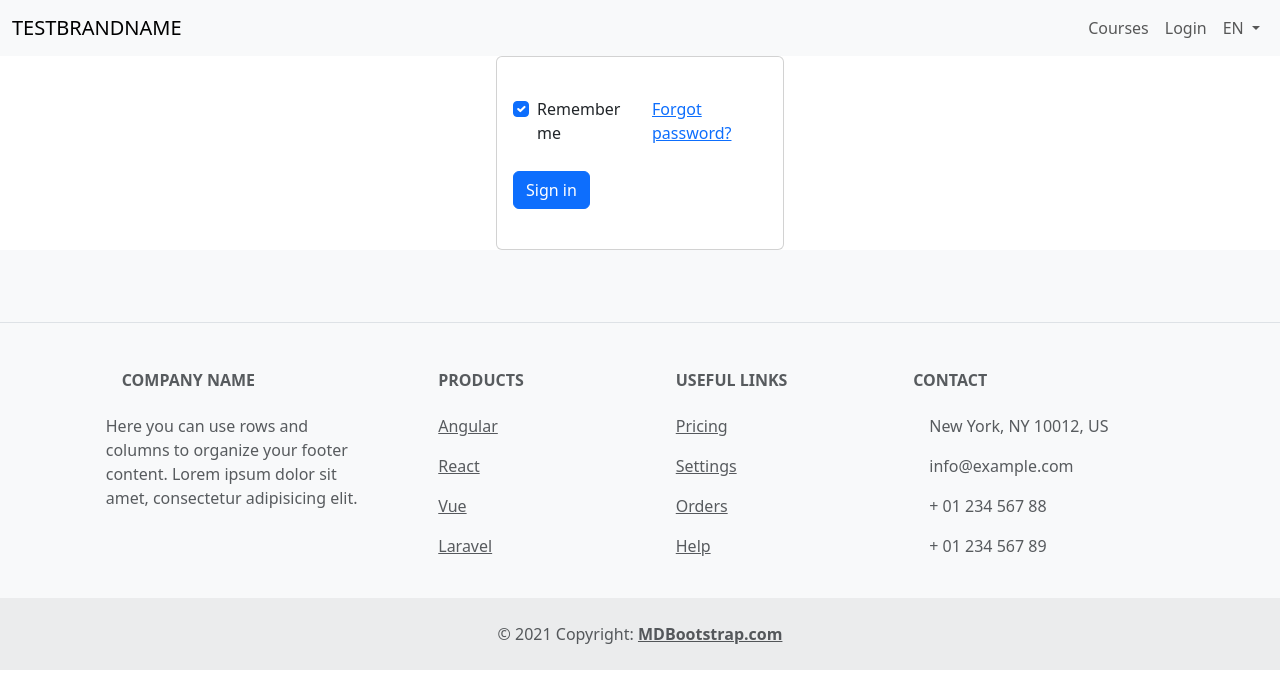
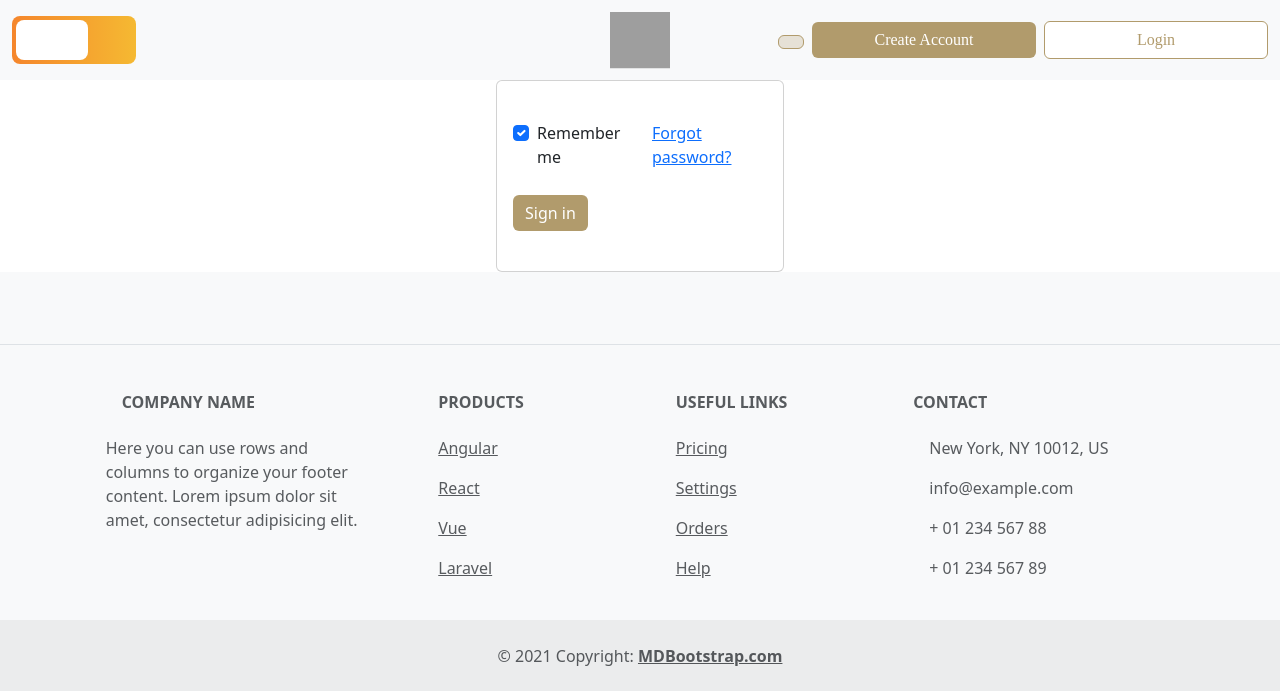
Before and after one commit to BetterCallGuts/edu-platform, a Django app: page /en/forgot_password/ in a window 1280 px wide. Shown: the top 691 px of the page. Run offline with Django 5.2, Linux system fonts and the light colour scheme; some libraries are stand-ins or nearby versions; some web fonts are replaced; grey boxes are pictures that could not be loaded.

Commit message:
Working on landing from UIUX

```diff
--- a/main/settings.py
+++ b/main/settings.py
@@ -146,9 +146,9 @@ AUTH_PASSWORD_VALIDATORS = [
     },
 ]
 MESSAGE_TAGS = {
-    messages.DEBUG: 'secondary',     # Bootstrap 5 has 'alert-secondary'
+    messages.DEBUG: 'secondary',
     messages.INFO: 'info',
     messages.SUCCESS: 'success',
     messages.WARNING: 'warning',
-    messages.ERROR: 'danger',        # <- Important! Bootstrap uses 'danger', not 'error'
+    messages.ERROR: 'danger',
 }
--- a/templates/components/base_header.html
+++ b/templates/components/base_header.html
@@ -1,10 +1,65 @@
 {% load static %}
 <link rel="shortcut icon" href="{% static 'icons/favicon.ico' %}" type="image/x-icon">
+<link href="{% static 'css/coreui.min.css' %}" rel="stylesheet" >
 <link href="{% static 'css/bootstrap.css' %}" rel="stylesheet" >
-<link href="{% static 'css/coreui.min.css' %}" rel="stylesheet" >
+<link href="{% static 'css/bootstrap_icons.css' %}" rel="stylesheet" >
 <style>
 
 html, body {
     overflow-x: hidden;
 }
+
+.btn-primary {
+    background-color: #B19B6C;
+    color : white;
+    outline: none;
+    border: none;
+    transition: all 0.4s ease-in-out;
+}
+
+.btn-primary:hover {
+    background-color: white;
+    color : #B19B6C;
+    border: #B19B6C 1px solid;
+}
+
+.btn-secondary {
+    background-color: white;
+    color : #B19B6C;
+    outline: none;
+    border: #B19B6C 1px solid;
+    transition: all 0.4s ease-in-out;
+}
+
+.btn-secondary:hover {
+    background-color: #B19B6C;
+    color : white;
+    border: none;
+}
+
 </style>
+
+
+<!-- FONTS -->
+<style>
+    @font-face {
+        font-family: 'Aref_Ruqaa_regular';
+        src: url( '{% static "fonts/ArefRuqaa-Regular.ttf" %}' ) format('truetype');
+        font-style: normal;
+        font-weight: normal;
+    }
+    @font-face {
+        font-family: 'Aref_Ruqaa_bold';
+        src: url( '{% static "fonts/ArefRuqaa-Bold.ttf" %}' ) format('truetype');
+        font-style: bold;
+        font-weight: bold;
+    }
+
+    @font-face {
+        font-family: 'PlayPenSans';
+        src: url( '{% static "fonts/PlaypenSansArabic-Regular.ttf" %}' ) format('truetype');
+        font-style: normal;
+        font-weight: normal;
+    }
+
+</style>
--- a/templates/components/navbar.html
+++ b/templates/components/navbar.html
@@ -1,64 +1,153 @@
 {% load i18n %}
 
 
-<nav class="navbar navbar-expand-lg bg-body-tertiary">
-<div class="container-fluid d-flex align-items-center justify-content-between">
-    <a class="navbar-brand me-3" href="{% url 'website:landing' %}">{{website}}</a>
+<style>
+
+  nav.navbar{
+
+    padding: 0;
+    height:80px;
+    z-index:10;
+  }
 
 
-    <button class="navbar-toggler" type="button" data-bs-toggle="collapse" data-bs-target="#navbarSupportedContent" aria-controls="navbarSupportedContent" aria-expanded="false" aria-label="Toggle navigation">
+  .dropdown-toggle.lang::after{
+    display: none;
+    margin: 0;
+    content: none;
+    border: none;
+    vertical-align: none  ;
+
+}
+
+
+  .dropdown-toggle.lang{
+
+    background-color: #b19b6c40;
+  }
+@media (min-width: 992px) {
+  .myc_r_nav {
+    flex-grow: 0 !important;
+    flex-basis: auto !important;
+    width: auto !important;  /* let it shrink/grow based on content */
+  }
+}
+
+  nav.navbar div a img {
+    width: 57px;
+    height: 60px;
+    border-radius: 0;
+  }
+  nav a {
+    text-wrap: nowrap;
+  }
+
+  .theme-toggle {
+  width: 124px;
+  height: 48px;
+  border-radius: 8px;
+  background: linear-gradient(90deg, #f5862c, #f5b932);
+  display: flex;
+  align-items: center;
+  padding: 4px;
+  cursor: pointer;
+  position: relative;
+  transition: background 0.3s ease;
+}
+
+.theme-toggle .theme-icon {
+  background: white;
+  border-radius: 8px;
+  width:72px;
+  height: 40px;
+  display: flex;
+  align-items: center;
+  justify-content: center;
+  transition: transform 0.3s ease;
+  color: #f5862c;
+  font-size: 16px;
+}
+
+.theme-toggle.dark {
+  background: linear-gradient(90deg, #2b2b2b, #555);
+}
+
+.theme-toggle.dark .theme-icon {
+  transform: translateX(35px); /* slide to the right */
+  color: rgb(26, 15, 104);
+}
+nav a.btn{
+  font-family: 'PlayPenSans';
+  width:224px;
+  height:48;
+
+  font-size: 16px;
+}
+
+
+
+{% comment %} CHAT GPT STUFF {% endcomment %}
+
+/* Custom collapse breakpoint at 1150px */
+@media (max-width: 1150px) {
+  nav a.btn{
+    width:180px;
+  }
+
+
+}
+
+@media (max-width: 991px) {
+  nav a.btn{
+    width:224px;
+  }
+
+
+}
+
+
+</style>
+
+<nav class="navbar navbar-expand-lg bg-body-tertiary position-relative">
+  <div class="container-fluid">
+
+    <!-- LEFT -->
+    <div class="d-flex align-items-center order-1">
+      <div class="theme-toggle" id="themeToggle">
+        <div class="theme-icon">
+          <i class="bi bi-brightness-high"></i>
+        </div>
+      </div>
+    </div>
+
+    <!-- DESKTOP CENTERED LOGO (absolute, only visible lg+) -->
+    <div class="d-none d-lg-block position-absolute top-50 start-50 translate-middle">
+      <a href="{% url 'website:landing' %}">
+        <img src="{{ logo }}" alt="logo" style="width:60px;height:57px;">
+      </a>
+    </div>
+
+    <!-- RIGHT: Toggler & Menu -->
+    <div class="d-flex align-items-center order-3 ms-auto">
+      <!-- Navbar toggler (only small screens) -->
+      <button class="navbar-toggler" type="button" data-bs-toggle="collapse"
+              data-bs-target="#navbarMenu" aria-controls="navbarMenu"
+              aria-expanded="false" aria-label="Toggle navigation">
         <span class="navbar-toggler-icon"></span>
       </button>
+    </div>
 
-    <div class="collapse navbar-collapse" id="navbarSupportedContent">
-      <ul class="navbar-nav ms-auto mb-2 mb-lg-0">
-
-        {% comment %} <li class="nav-item dropdown">
-          <a class="nav-link dropdown-toggle" href="#" role="button" data-bs-toggle="dropdown" aria-expanded="false">
-            Courses
-          </a>
-          <ul class="dropdown-menu">
-
-            <li><a class="dropdown-item" href="#">Action</a></li>
-            <li><a class="dropdown-item" href="#">Another action</a></li>
-            <li><hr class="dropdown-divider"></li>
-            <li><a class="dropdown-item" href="#">Something else here</a></li>
-          </ul>
-        </li>
-         {% endcomment %}
-         {% comment %} <li class="nav-item ">
-          <a class="nav-link " href="#">Signup</a>
-          </li> {% endcomment %}
-          <li class="nav-item ">
-            <a class="nav-link {{header_courses}}" href="{% url 'course:levels' %}">Courses</a>
-          </li>
-
-
-          {% if user.is_authenticated %}
-              <li class="nav-item ">
-                  <form method="post" action="{% url 'website:logout' %}">
-
-                    {% csrf_token %}
-                    <input
-                      class="nav-link "
-                      type='submit' value="logout"
-                     />
-                  </form>
-              </li>
-
-          {% else %}
-              <li class="nav-item ">
-                <a class="nav-link {{header_login}} " href="{% url 'website:login' %}">Login</a>
-              </li>
-          {% endif %}
-
+    <!-- Collapsible menu -->
+    <div class="collapse navbar-collapse order-4 order-lg-2 justify-content-end" id="navbarMenu">
+      <ul class="navbar-nav d-flex align-items-lg-center gap-2">
+        <!-- Language dropdown -->
         <li class="nav-item dropdown">
+          <button class="btn btn-secondary dropdown-toggle lang" type="button"
+                  id="langDropdown" data-bs-toggle="dropdown" aria-expanded="false">
+            <i class="bi bi-globe"></i>
+          </button>
+          <ul class="dropdown-menu dropdown-menu-lg-end" aria-labelledby="langDropdown">
             {% get_current_language as CURRENT %}
-                  <a class="nav-link dropdown-toggle" href="#" id="langDropdown" role="button" data-bs-toggle="dropdown"
-                    aria-expanded="false">
-                    {{ CURRENT|upper }}
-                  </a>
-                  <ul class="dropdown-menu dropdown-menu-end" aria-labelledby="langDropdown">
             {% get_available_languages as LANGS %}
             {% for code, name in LANGS %}
               <li>
@@ -67,8 +156,8 @@
                   <input type="hidden" name="language" value="{{ code }}">
                   <input type="hidden" name="next" value="{{ request.get_full_path }}">
                 </form>
-                      <a class="dropdown-item {% if code == CURRENT %}active{% endif %}" href="#"
-                        onclick="document.getElementById('lang-{{ code }}').submit(); return false;">
+                <a class="dropdown-item {% if code == CURRENT %}active{% endif %}"
+                   href="#" onclick="document.getElementById('lang-{{ code }}').submit(); return false;">
                   {{ name }}
                 </a>
               </li>
@@ -76,10 +165,59 @@
           </ul>
         </li>
 
+        {% if user.is_authenticated %}
+          <li class="nav-item">
+            <form method="post" action="{% url 'website:logout' %}">
+              {% csrf_token %}
+              <button type="submit" class="btn btn-outline-secondary">
+                {% trans "Logout" %}
+              </button>
+            </form>
+          </li>
+        {% else %}
+          <li class="nav-item">
+            <a href="{% url 'website:signup' %}" class="btn btn-primary">
+              {% trans "Create Account" %}
+            </a>
+          </li>
+          <li class="nav-item">
+            <a href="{% url 'website:login' %}" class="btn btn-secondary">
+              {% trans "Login" %}
+            </a>
+          </li>
+        {% endif %}
+      </ul>
+    </div>
 
-
-      </ul>
+    <!-- MOBILE LOGO (inline, only visible on small screens) -->
+    <div class="d-flex d-lg-none flex-grow-1 justify-content-center order-2">
+      <a href="{% url 'website:landing' %}">
+        <img src="{{ logo }}" alt="logo" style="width:60px;height:57px;">
+      </a>
+    </div>
 
   </div>
-  </div>
 </nav>
+
+<script>
+  document.addEventListener("DOMContentLoaded", function () {
+    const toggle = document.getElementById("themeToggle");
+    const icon = toggle.querySelector(".theme-icon i");
+
+    toggle.addEventListener("click", function () {
+      toggle.classList.toggle("dark");
+
+      if (toggle.classList.contains("dark")) {
+        icon.classList.remove("bi-brightness-high");
+        icon.classList.add("bi-moon");
+        // OPTIONAL: add your dark mode logic here
+        document.body.classList.add("dark-mode");
+      } else {
+        icon.classList.remove("bi-moon");
+        icon.classList.add("bi-brightness-high");
+        // OPTIONAL: remove dark mode logic
+        document.body.classList.remove("dark-mode");
+      }
+    });
+  });
+</script>
--- a/users/admin.py
+++ b/users/admin.py
@@ -37,6 +37,7 @@ class UserAdmin(BaseUserAdmin):
         qs = super().get_queryset(request)
         if request.user.is_superuser or request.user.role == 'admin':
             return qs
+
         elif request.user.role == 'teacher':
             return qs.filter(teacher=request.user)
         return qs.none()
--- a/website/context_processors.py
+++ b/website/context_processors.py
@@ -1,4 +1,13 @@
+# IMporetr static
+from django.conf import settings
+from django.templatetags.static import static
+
+
+
+
 def global_variable(request):
+
     return {
-        'website': 'TESTBRANDNAME'
+        'website': 'TESTBRANDNAME',
+        'logo': static('mat/logo.svg'),
     }
--- a/website/urls.py
+++ b/website/urls.py
@@ -1,11 +1,12 @@
 from django.urls import path, include
-from .views import landing, CustomLoginView,ForgotPasswordView, CustomLogoutView
+from .views import landing, CustomLoginView,ForgotPasswordView, CustomLogoutView, CustomSignupView
 
 app_name  = "website"
 
 urlpatterns = [
 
   path('',                 landing,                                     name='landing'),
+  path('signup/',           CustomSignupView.as_view(), name='signup'),
   path('login/',  CustomLoginView.as_view(),                            name='login'   ),
   path('logout/', CustomLogoutView.as_view(),                                 name='logout'  ),
   path('forgot_password/', ForgotPasswordView.as_view(),                name='forgot_password'  ),
--- a/website/views.py
+++ b/website/views.py
@@ -1,23 +1,27 @@
 from django.shortcuts import render
 from django.contrib import messages
 from course.models  import Course, CourseLevel
-from django.contrib.auth.views import LoginView
-from django.views.generic import TemplateView
-from django.contrib.auth import login as auth_login
-from django.utils.translation import gettext_lazy as _
-from django.contrib.auth.views import  LogoutView
+# from django.contrib.auth.views import
+from django.views.generic      import TemplateView
+from django.contrib.auth       import login as auth_login
+from django.utils.translation  import gettext_lazy as _
+from django.contrib.auth.views import  LogoutView, LoginView
+from django.contrib.auth.forms import UserCreationForm
+from django.views.generic.edit import CreateView
+from django.contrib.auth       import get_user_model
+from django.urls               import reverse_lazy
+
+User = get_user_model()
 
 
 class CustomLogoutView(LogoutView):
-
     def post(self, request, *args, **kwargs):
         messages.add_message(request, messages.INFO, _("You have been logged out."))
         return super().post(request, *args, **kwargs)
 
-
+#
 class CustomLoginView(LoginView):
     template_name = 'pages/login.html'
-
     def post(self, request, *args, **kwargs):
         # messages.add_message(request, messages.INFO, _("Please enter a correct username and password. Note that both fields are case-sensitive."))
         return super().post(request, *args, **kwargs)
@@ -36,6 +40,11 @@ class CustomLoginView(LoginView):
         context = super().get_context_data(**kwargs)
         context['header_login'] = "active"
         return context
+#
+class CustomSignupView(CreateView):
+    template_name = 'pages/signup.html'
+    form_class    = UserCreationForm
+    model         = User
 
 
 
```
Also changed, not shown: templates/pages/landing.html (+140 -137 lines), users/models.py (+4 -3 lines), locale/ar/LC_MESSAGES/django.po, templates/pages/signup.html (added), 1 other file. Lines whose indentation alone changed are shown as unchanged.
